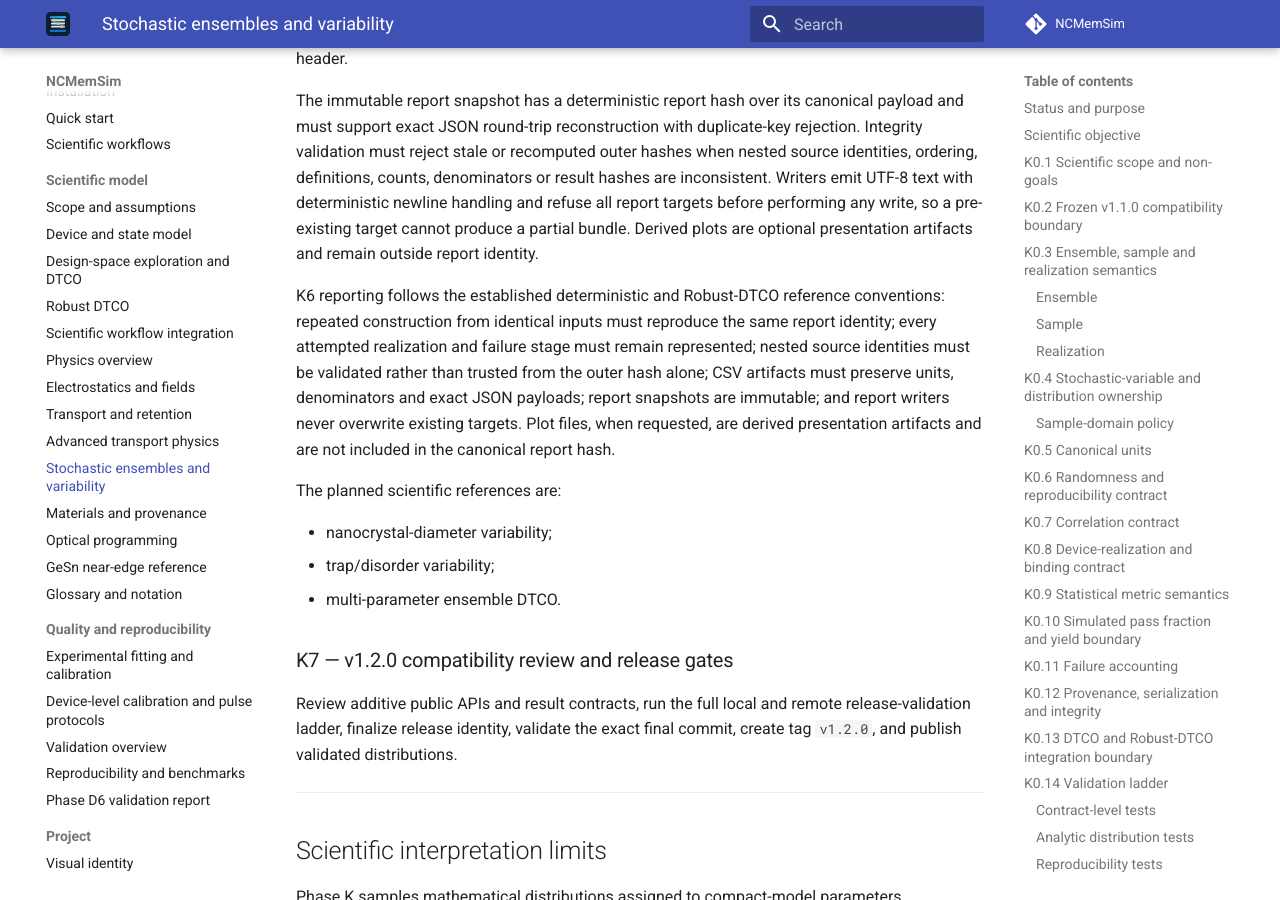
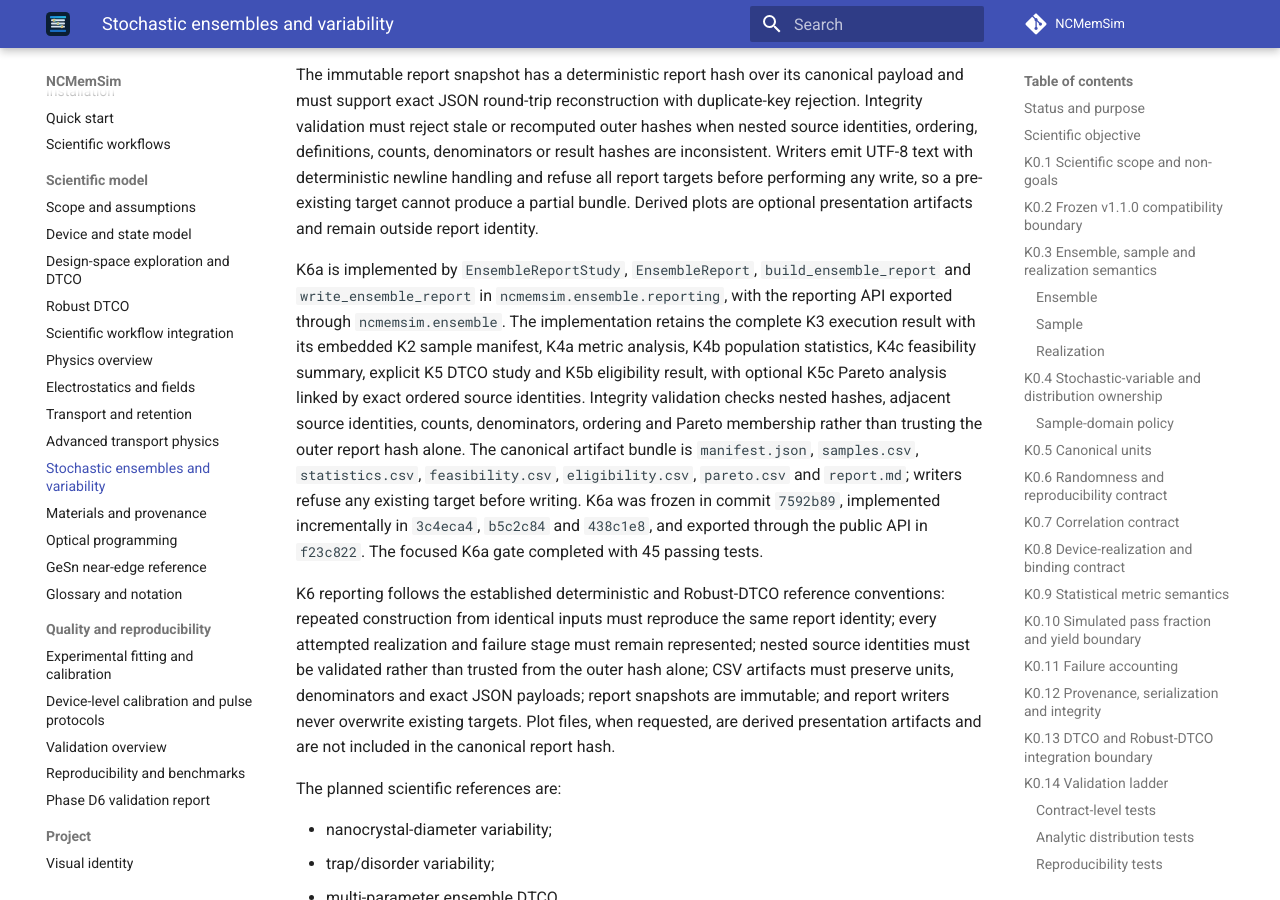
Before and after one commit to ocojocaru/NCMemSim, an MkDocs documentation site: the page built from docs/stochastic_ensembles.md, in a window 1280 px wide and 900 px high, scrolled down 25854 px. Built offline with MkDocs 1.6.1 and Material for MkDocs 9.7.7, drawn with Linux system fonts in a browser that asks for light colours; comment, search, counter and statistics services are not loaded; some of the changed text lies outside the part shown.

Commit message:
Mark Phase K6a ensemble reporting complete

```diff
--- a/docs/stochastic_ensembles.md
+++ b/docs/stochastic_ensembles.md
@@ -763,13 +763,13 @@
 
 ### K6 — Scientific reference studies and reproducible reports
 
-**Status: K6 architecture defined; K6a next.**
+**Status: K6a complete; K6b next.**
 
 Provide controlled end-to-end examples, integrity-checked ensemble manifests, population summaries, failure accounting, plots/exports and interpretation limits.
 
 K6 is divided into three ordered subphases:
 
-- **K6a - ensemble reporting and integrity bundle:** define an immutable Phase-K report snapshot with canonical JSON identity, exact source-result linkage, integrity validation, portable CSV/Markdown artifacts, round-trip reconstruction and tamper detection. Writers must refuse existing target files before writing. Optional plots remain outside the report hash.
+- **K6a - ensemble reporting and integrity bundle - COMPLETE:** immutable Phase-K report snapshots with canonical JSON identity, exact K3-K5b source linkage, optional K5c Pareto linkage, nested integrity validation, exact JSON round-trip reconstruction, deterministic CSV/Markdown artifacts, and no-overwrite bundle writing.
 
 - **K6b - controlled single-parameter reference studies:** provide reproducible nanocrystal-diameter and trap/disorder variability studies using explicit stochastic specifications, fixed local RNG identity, preserved sample manifests, complete failure accounting and explicit scientific interpretation limits.
 - **K6c - multi-parameter ensemble DTCO reference:** provide an end-to-end variability-aware DTCO study linking explicit DTCO design points to immutable ensemble results, reusing the same exact manifest where cross-design comparison requires common stochastic draws, applying K5 eligibility and transparent Pareto analysis, and exporting the complete integrity-checked report bundle.
@@ -781,6 +781,8 @@
 The canonical K6a artifact set is `manifest.json`, `samples.csv`, `statistics.csv`, `feasibility.csv`, `eligibility.csv`, `pareto.csv` and `report.md`. `samples.csv` retains every attempted realization, assignments, execution status, output, metric-assessment status, metrics, constraints and both execution/metric failure provenance. `statistics.csv` retains metric units, denominators, assessed membership and population summaries. `feasibility.csv` retains counts, explicit numerators and denominators, feasibility/failure fractions and nominal comparisons. `eligibility.csv` retains design-point identity, assignments, study identity, constraint evaluations and eligibility status. `pareto.csv` retains every study, rank, objective values and explicit exclusion reason; when no Pareto result is attached it contains only the header.
 
 The immutable report snapshot has a deterministic report hash over its canonical payload and must support exact JSON round-trip reconstruction with duplicate-key rejection. Integrity validation must reject stale or recomputed outer hashes when nested source identities, ordering, definitions, counts, denominators or result hashes are inconsistent. Writers emit UTF-8 text with deterministic newline handling and refuse all report targets before performing any write, so a pre-existing target cannot produce a partial bundle. Derived plots are optional presentation artifacts and remain outside report identity.
+
+K6a is implemented by `EnsembleReportStudy`, `EnsembleReport`, `build_ensemble_report` and `write_ensemble_report` in `ncmemsim.ensemble.reporting`, with the reporting API exported through `ncmemsim.ensemble`. The implementation retains the complete K3 execution result with its embedded K2 sample manifest, K4a metric analysis, K4b population statistics, K4c feasibility summary, explicit K5 DTCO study and K5b eligibility result, with optional K5c Pareto analysis linked by exact ordered source identities. Integrity validation checks nested hashes, adjacent source identities, counts, denominators, ordering and Pareto membership rather than trusting the outer report hash alone. The canonical artifact bundle is `manifest.json`, `samples.csv`, `statistics.csv`, `feasibility.csv`, `eligibility.csv`, `pareto.csv` and `report.md`; writers refuse any existing target before writing. K6a was frozen in commit `7592b89`, implemented incrementally in `3c4eca4`, `b5c2c84` and `438c1e8`, and exported through the public API in `f23c822`. The focused K6a gate completed with 45 passing tests.
 
 K6 reporting follows the established deterministic and Robust-DTCO reference conventions: repeated construction from identical inputs must reproduce the same report identity; every attempted realization and failure stage must remain represented; nested source identities must be validated rather than trusted from the outer hash alone; CSV artifacts must preserve units, denominators and exact JSON payloads; report snapshots are immutable; and report writers never overwrite existing targets. Plot files, when requested, are derived presentation artifacts and are not included in the canonical report hash.
 
```
